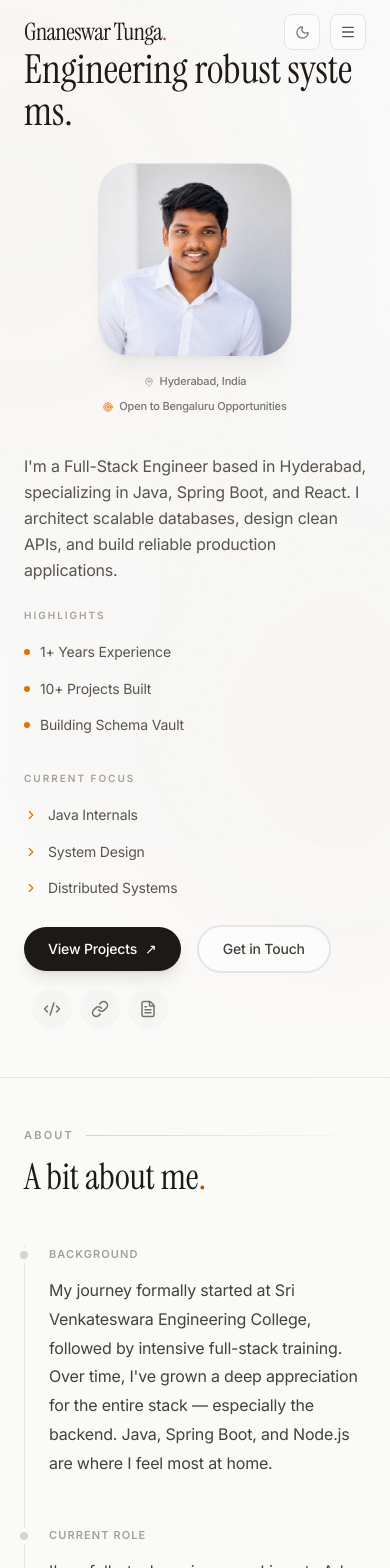
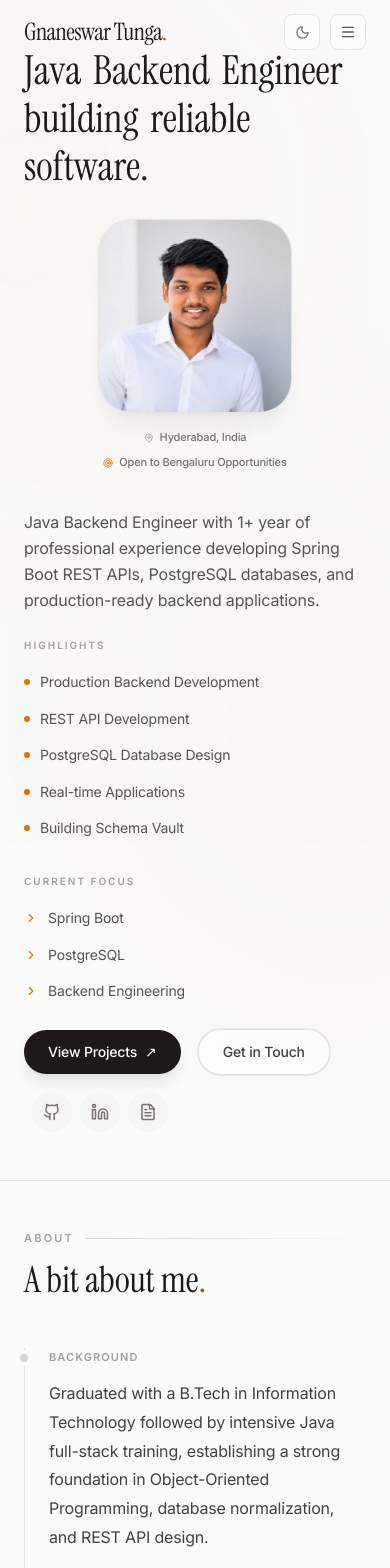
Before and after one commit to tungagnaneswar/gnaneswartunga-portfolio, a React (Vite) app: page / in a window 390 px wide. Shown: the top 1568 px of the page. Built offline with nearby package versions, Linux system fonts and the light colour scheme.

Commit message:
feat: add portfolio components including layout sections, project showcase, and content data structure

```diff
--- a/src/components/Footer.tsx
+++ b/src/components/Footer.tsx
@@ -5,12 +5,12 @@ export function Footer() {
     <footer className="border-t border-stone-200/60 dark:border-stone-800/60 py-8 px-6 sm:px-8">
       <div className="max-w-[1400px] mx-auto flex flex-col sm:flex-row items-center justify-between gap-3">
         <p className="text-md text-stone-600 dark:text-stone-300">
-          Built with ❤️ by <a href={siteData.github} target="_blank" rel="noopener noreferrer" className="hover:text-orange-500 dark:hover:text-orange-500 transition-colors">
-            {siteData.nickname}
+          Designed & Developed by <a href={siteData.github} target="_blank" rel="noopener noreferrer" className="hover:text-amber-700 dark:hover:text-amber-500 transition-colors">
+            {siteData.name}
           </a>
         </p>
         <p className="hidden sm:block text-md text-stone-600 dark:text-stone-300">
-          © {new Date().getFullYear()} {siteData.nickname}. All rights reserved.
+          © {new Date().getFullYear()} {siteData.name}. All rights reserved.
         </p>
       </div>
     </footer>
--- a/src/components/Hero.tsx
+++ b/src/components/Hero.tsx
@@ -1,7 +1,8 @@
 import { siteData } from '../data/content';
-import { Code2, Link, FileText, ChevronRight, MapPin, Target } from 'lucide-react';
+import { FileText, ChevronRight, MapPin, Target } from 'lucide-react';
 import { motion } from 'framer-motion';
 import { Magnetic } from './Magnetic';
+import { GithubIcon, LinkedinIcon } from './icons/BrandIcons';
 
 const sentence = {
   hidden: { opacity: 1 },
@@ -33,7 +34,7 @@ const fadeUp = {
 };
 
 export function Hero() {
-  const titleChars = siteData.name.split('');
+  const words = siteData.title.split(' ');
 
   return (
     <section
@@ -48,12 +49,16 @@ export function Hero() {
             variants={sentence}
             initial="hidden"
             animate="visible"
-            className="hero-heading font-serif leading-[1.05] text-stone-900 dark:text-stone-50 mb-5 overflow-hidden flex flex-wrap"
+            className="hero-heading font-serif leading-[1.1] text-stone-900 dark:text-stone-50 mb-5 flex flex-wrap gap-x-[0.3em] gap-y-1"
           >
-            {titleChars.map((char, index) => (
-              <motion.span key={index} variants={letter} className="inline-block relative">
-                {char === ' ' ? '\u00A0' : char}
-              </motion.span>
+            {words.map((word, wordIdx) => (
+              <span key={wordIdx} className="inline-block whitespace-nowrap">
+                {word.split('').map((char, charIdx) => (
+                  <motion.span key={charIdx} variants={letter} className="inline-block relative">
+                    {char}
+                  </motion.span>
+                ))}
+              </span>
             ))}
           </motion.h1>
 
@@ -68,7 +73,7 @@ export function Hero() {
               <div className="w-48 h-48 sm:w-60 sm:h-60 rounded-[2rem] overflow-hidden ring-1 ring-stone-200 dark:ring-stone-800 shadow-xl shadow-stone-900/5 dark:shadow-none">
                 <img
                   src="/profile.jpeg"
-                  alt={`Portrait of ${siteData.nickname}`}
+                  alt={`Portrait of ${siteData.name}`}
                   className="w-full h-full object-cover"
                 />
               </div>
@@ -93,7 +98,7 @@ export function Hero() {
             custom={0.6}
             className="text-base md:text-xl text-stone-600 dark:text-stone-300 leading-relaxed max-w-2xl mb-6 md:mb-8"
           >
-            {siteData.title}
+            {siteData.describe}
           </motion.p>
 
           {/* Two-column Info Section */}
@@ -109,8 +114,10 @@ export function Hero() {
               <p className="text-[10px] font-bold tracking-[0.2em] uppercase text-stone-400 dark:text-stone-500 mb-4">Highlights</p>
               <ul className="space-y-3">
                 {[
-                  "1+ Years Experience",
-                  "10+ Projects Built",
+                  "Production Backend Development",
+                  "REST API Development",
+                  "PostgreSQL Database Design",
+                  "Real-time Applications",
                   "Building Schema Vault"
                 ].map((meta, i) => (
                   <li key={i} className="flex items-center gap-2.5 text-[14px] text-stone-600 dark:text-stone-400">
@@ -125,7 +132,7 @@ export function Hero() {
             <div>
               <p className="text-[10px] font-bold tracking-[0.2em] uppercase text-stone-400 dark:text-stone-500 mb-4">Current Focus</p>
               <ul className="space-y-3">
-                {['Java Internals', 'System Design', 'Distributed Systems'].map((focus, i) => (
+                {['Spring Boot', 'PostgreSQL', 'Backend Engineering'].map((focus, i) => (
                   <li key={i} className="flex items-center gap-2.5 text-[14px] text-stone-600 dark:text-stone-400">
                     <ChevronRight size={14} className="text-amber-600 dark:text-amber-500/70" />
                     {focus}
@@ -168,9 +175,13 @@ export function Hero() {
                   target="_blank"
                   rel="noopener noreferrer"
                   aria-label="GitHub profile"
-                  className="w-10 h-10 flex items-center justify-center rounded-full bg-stone-100 dark:bg-stone-800 text-stone-500 dark:text-stone-400 hover:text-amber-700 dark:hover:text-amber-500 hover:bg-amber-50 dark:hover:bg-amber-500/10 transition-colors duration-300"
+                  title="GitHub"
+                  className="group relative w-10 h-10 flex items-center justify-center rounded-full bg-stone-100 dark:bg-stone-800 text-stone-500 dark:text-stone-400 hover:text-amber-700 dark:hover:text-amber-500 hover:bg-amber-50 dark:hover:bg-amber-500/10 transition-colors duration-300"
                 >
-                  <Code2 size={18} />
+                  <GithubIcon size={18} />
+                  <span className="absolute -top-9 left-1/2 -translate-x-1/2 px-2.5 py-1 text-[11px] font-medium text-stone-100 dark:text-stone-900 bg-stone-900/90 dark:bg-stone-100/90 rounded-md opacity-0 group-hover:opacity-100 transition-all duration-200 pointer-events-none whitespace-nowrap shadow-md z-20 translate-y-1 group-hover:translate-y-0">
+                    GitHub
+                  </span>
                 </a>
               </Magnetic>
               <Magnetic strength={0.1}>
@@ -179,9 +190,13 @@ export function Hero() {
                   target="_blank"
                   rel="noopener noreferrer"
                   aria-label="LinkedIn profile"
-                  className="w-10 h-10 flex items-center justify-center rounded-full bg-stone-100 dark:bg-stone-800 text-stone-500 dark:text-stone-400 hover:text-amber-700 dark:hover:text-amber-500 hover:bg-amber-50 dark:hover:bg-amber-500/10 transition-colors duration-300"
+                  title="LinkedIn"
+                  className="group relative w-10 h-10 flex items-center justify-center rounded-full bg-stone-100 dark:bg-stone-800 text-stone-500 dark:text-stone-400 hover:text-amber-700 dark:hover:text-amber-500 hover:bg-amber-50 dark:hover:bg-amber-500/10 transition-colors duration-300"
                 >
-                  <Link size={18} />
+                  <LinkedinIcon size={18} />
+                  <span className="absolute -top-9 left-1/2 -translate-x-1/2 px-2.5 py-1 text-[11px] font-medium text-stone-100 dark:text-stone-900 bg-stone-900/90 dark:bg-stone-100/90 rounded-md opacity-0 group-hover:opacity-100 transition-all duration-200 pointer-events-none whitespace-nowrap shadow-md z-20 translate-y-1 group-hover:translate-y-0">
+                    LinkedIn
+                  </span>
                 </a>
               </Magnetic>
               <Magnetic strength={0.1}>
@@ -190,9 +205,13 @@ export function Hero() {
                   target="_blank"
                   rel="noopener noreferrer"
                   aria-label="Download resume"
-                  className="w-10 h-10 flex items-center justify-center rounded-full bg-stone-100 dark:bg-stone-800 text-stone-500 dark:text-stone-400 hover:text-amber-700 dark:hover:text-amber-500 hover:bg-amber-50 dark:hover:bg-amber-500/10 transition-colors duration-300"
+                  title="Download Resume"
+                  className="group relative w-10 h-10 flex items-center justify-center rounded-full bg-stone-100 dark:bg-stone-800 text-stone-500 dark:text-stone-400 hover:text-amber-700 dark:hover:text-amber-500 hover:bg-amber-50 dark:hover:bg-amber-500/10 transition-colors duration-300"
                 >
                   <FileText size={18} />
+                  <span className="absolute -top-9 left-1/2 -translate-x-1/2 px-2.5 py-1 text-[11px] font-medium text-stone-100 dark:text-stone-900 bg-stone-900/90 dark:bg-stone-100/90 rounded-md opacity-0 group-hover:opacity-100 transition-all duration-200 pointer-events-none whitespace-nowrap shadow-md z-20 translate-y-1 group-hover:translate-y-0">
+                    Download Resume
+                  </span>
                 </a>
               </Magnetic>
             </div>
@@ -211,7 +230,7 @@ export function Hero() {
               <div className="w-56 h-56 sm:w-64 sm:h-64 md:w-80 md:h-80 rounded-[2rem] overflow-hidden ring-1 ring-stone-200 dark:ring-stone-800 transition-all duration-700 group-hover:ring-amber-500/50 shadow-2xl shadow-stone-900/5 dark:shadow-none">
                 <img
                   src="/profile.jpeg"
-                  alt={`Portrait of ${siteData.nickname}`}
+                  alt={`Portrait of ${siteData.name}`}
                   className="w-full h-full object-cover transition-transform duration-1000 group-hover:scale-[1.05]"
                 />
               </div>
--- a/src/components/Nav.tsx
+++ b/src/components/Nav.tsx
@@ -41,7 +41,7 @@ export function Nav() {
             className="font-serif text-2xl text-stone-900 dark:text-stone-50 tracking-tight hover:opacity-70 transition-opacity"
             data-cursor-hover
           >
-            {siteData.nickname}
+            {siteData.name}
             <span className="text-amber-700 dark:text-amber-500">.</span>
           </a>
         </Magnetic>
--- a/src/components/Projects.tsx
+++ b/src/components/Projects.tsx
@@ -1,8 +1,9 @@
 import { projects } from '../data/content';
 import type { Project } from '../data/content';
-import { Code2, ExternalLink } from 'lucide-react';
+import { ExternalLink } from 'lucide-react';
 import { useScrollReveal } from '../hooks/useScrollReveal';
 import { motion } from 'framer-motion';
+import { GithubIcon } from './icons/BrandIcons';
 
 /* ─── Case Study — amber-bordered aside ────────────────────────────────── */
 function CaseStudyBlock({ caseStudy }: { caseStudy: NonNullable<Project['caseStudy']> }) {
@@ -10,15 +11,23 @@ function CaseStudyBlock({ caseStudy }: { caseStudy: NonNullable<Project['caseStu
     <div className="mt-5 pl-4 border-l-2 border-amber-500/30 dark:border-amber-500/20 space-y-3">
       <div>
         <h4 className="text-[11px] font-bold tracking-widest uppercase text-stone-500 dark:text-stone-500 mb-1.5">
-          Why I built this
+          Problem
         </h4>
         <p className="text-[14.5px] text-stone-600 dark:text-stone-400 leading-[1.7]">
-          {caseStudy.why}
+          {caseStudy.problem}
         </p>
       </div>
       <div>
         <h4 className="text-[11px] font-bold tracking-widest uppercase text-stone-500 dark:text-stone-500 mb-1.5">
-          Technical Challenge
+          Solution
+        </h4>
+        <p className="text-[14.5px] text-stone-600 dark:text-stone-400 leading-[1.7]">
+          {caseStudy.solution}
+        </p>
+      </div>
+      <div>
+        <h4 className="text-[11px] font-bold tracking-widest uppercase text-stone-500 dark:text-stone-500 mb-1.5">
+          Technical Challenges
         </h4>
         <p className="text-[14.5px] text-stone-600 dark:text-stone-400 leading-[1.7]">
           {caseStudy.challenge}
@@ -50,7 +59,7 @@ function ProjectLinks({ project }: { project: Project }) {
           aria-label={`View ${project.title} source on GitHub`}
           className="inline-flex items-center gap-1.5 text-[13px] font-medium text-stone-500 dark:text-stone-500 hover:text-stone-900 dark:hover:text-stone-200 transition-colors"
         >
-          <Code2 size={14} />
+          <GithubIcon size={14} />
           Source
         </a>
       )}
@@ -77,7 +86,7 @@ function FeaturedProject({ project }: { project: Project }) {
   return (
     <motion.article
       ref={ref}
-      className={`card-hover group relative py-6 px-8 sm:py-8 sm:px-10 rounded-xl border border-stone-200 dark:border-stone-800 bg-white dark:bg-stone-900/50 mb-8 transition-all duration-700 ${
+      className={`card-hover group relative py-6 px-8 sm:py-8 sm:px-10 rounded-xl border border-amber-500/40 dark:border-amber-500/30 bg-white dark:bg-stone-900/50 mb-8 transition-all duration-700 shadow-sm hover:shadow-md ${
         isVisible ? 'opacity-100 translate-y-0' : 'opacity-0 translate-y-6'
       }`}
     >
@@ -88,10 +97,15 @@ function FeaturedProject({ project }: { project: Project }) {
 
       <div className="relative z-10">
         {/* Badge */}
-        <span className="inline-flex items-center gap-1.5 text-[9px] font-bold tracking-[0.15em] uppercase text-stone-500 dark:text-stone-400 mb-4">
-          <span>{project.badge === 'PROFESSIONAL' ? '💼' : '🔬'}</span>
-          {project.badge}
-        </span>
+        <div className="flex items-center gap-2 mb-4 flex-wrap">
+          <span className="inline-flex items-center gap-1.5 px-2.5 py-0.5 rounded-full text-[9px] font-bold tracking-[0.15em] uppercase bg-amber-500/10 text-amber-700 dark:text-amber-400 border border-amber-500/20">
+            ★ FLAGSHIP PROJECT
+          </span>
+          <span className="inline-flex items-center gap-1.5 text-[9px] font-bold tracking-[0.15em] uppercase text-stone-500 dark:text-stone-400">
+            <span>{project.badge === 'PROFESSIONAL' ? '💼' : '🔬'}</span>
+            {project.badge}
+          </span>
+        </div>
 
         {/* Title */}
         <h3 className="font-serif text-2xl sm:text-3xl md:text-4xl text-stone-900 dark:text-stone-50 leading-snug mb-3 group-hover:text-amber-700 dark:group-hover:text-amber-500 transition-colors">
@@ -242,7 +256,7 @@ export function Projects() {
           Projects
         </p>
         <h2 className="font-serif section-heading text-stone-900 dark:text-stone-50">
-          Selected work<span className="text-amber-700 dark:text-amber-500">.</span>
+          Engineering Projects<span className="text-amber-700 dark:text-amber-500">.</span>
         </h2>
       </div>
 
--- /dev/null
+++ b/src/components/icons/BrandIcons.tsx
@@ -0,0 +1,36 @@
+export function GithubIcon({ size = 18 }: { size?: number }) {
+  return (
+    <svg
+      width={size}
+      height={size}
+      viewBox="0 0 24 24"
+      fill="none"
+      stroke="currentColor"
+      strokeWidth="2"
+      strokeLinecap="round"
+      strokeLinejoin="round"
+    >
+      <path d="M15 22v-4a4.8 4.8 0 0 0-1-3.5c3 0 6-2 6-5.5.08-1.25-.27-2.48-1-3.5.28-1.15.28-2.35 0-3.5 0 0-1 0-3 1.5-2.64-.5-5.36-.5-8 0C6 2 5 2 5 2c-.3 1.15-.3 2.35 0 3.5A5.403 5.403 0 0 0 4 9c0 3.5 3 5.5 6 5.5-.39.49-.68 1.05-.85 1.65-.17.6-.22 1.23-.15 1.85v4" />
+      <path d="M9 18c-4.51 2-5-2-7-2" />
+    </svg>
+  );
+}
+
+export function LinkedinIcon({ size = 18 }: { size?: number }) {
+  return (
+    <svg
+      width={size}
+      height={size}
+      viewBox="0 0 24 24"
+      fill="none"
+      stroke="currentColor"
+      strokeWidth="2"
+      strokeLinecap="round"
+      strokeLinejoin="round"
+    >
+      <path d="M16 8a6 6 0 0 1 6 6v7h-4v-7a2 2 0 0 0-2-2 2 2 0 0 0-2 2v7h-4v-7a6 6 0 0 1 6-6z" />
+      <rect x="2" y="9" width="4" height="12" />
+      <circle cx="4" cy="4" r="2" />
+    </svg>
+  );
+}
--- a/src/data/content.ts
+++ b/src/data/content.ts
@@ -1,8 +1,8 @@
 export const siteData = {
-  name: 'Engineering robust systems.',
-  nickname: 'Gnaneswar Tunga',
-  title: "I'm a Full-Stack Engineer based in Hyderabad, specializing in Java, Spring Boot, and React. I architect scalable databases, design clean APIs, and build reliable production applications.",
-  pitch: 'Engineering robust systems.',
+  name: 'Gnaneswar Tunga',
+  title: 'Java Backend Engineer building reliable software.',
+  describe: 'Java Backend Engineer with 1+ year of professional experience developing Spring Boot REST APIs, PostgreSQL databases, and production-ready backend applications.',
+  pitch: 'Building scalable backend systems with Java.',
   location: 'Hyderabad, India',
   email: 'tungagnaneswar12@gmail.com',
   phone: '+91 6301508340',
@@ -13,9 +13,9 @@ export const siteData = {
 
 export const about = {
   paragraphs: [
-    "I'm a full-stack engineer working at eArbor in Hyderabad. I spend my days designing REST APIs, structuring PostgreSQL schemas, and hooking everything up to React frontends.",
-    "My journey formally started at Sri Venkateswara Engineering College, followed by intensive full-stack training. Over time, I've grown a deep appreciation for the entire stack — especially the backend. Java, Spring Boot, and Node.js are where I feel most at home.",
-    "I'm currently spending most of my free time learning Java internals, distributed systems, and building Schema Vault. I enjoy understanding how systems work internally, from JVM behavior to distributed systems.",
+    'Software Developer at eArbor, developing backend services with Java, Spring Boot, and PostgreSQL, while delivering responsive web interfaces using React.',
+    'Graduated with a B.Tech in Information Technology followed by intensive Java full-stack training, establishing a strong foundation in Object-Oriented Programming, database normalization, and REST API design.',
+    'Currently focusing on backend engineering, JVM performance, SQL query optimization, and building database tools like Schema Vault to solve real developer workflow challenges.',
   ],
 };
 
@@ -26,16 +26,20 @@ export type SkillGroup = {
 
 export const skills: SkillGroup[] = [
   {
-    category: 'Core Expertise',
-    items: ['Java', 'Spring Boot', 'PostgreSQL', 'REST API Design', 'React.js'],
+    category: 'Backend Engineering',
+    items: ['Java', 'Spring Boot', 'Spring Security', 'Hibernate / JPA', 'REST APIs'],
   },
   {
-    category: 'Tools & Technologies',
-    items: ['Node.js', 'Express.js', 'Docker', 'TypeScript', 'Tailwind CSS', 'MongoDB', 'AWS', 'Git'],
+    category: 'Frontend Engineering',
+    items: ['React', 'TypeScript', 'Tailwind CSS'],
   },
   {
-    category: 'Knowledge',
-    items: ['System Design', 'Distributed Systems (Raft)', 'Generative AI'],
+    category: 'Database & DevOps',
+    items: ['PostgreSQL', 'SQL Optimization', 'Docker', 'Git', 'AWS', 'Linux'],
+  },
+  {
+    category: 'Engineering Concepts',
+    items: ['OOP', 'Data Structures', 'REST API Design', 'JWT Authentication', 'RBAC'],
   },
 ];
 
@@ -49,61 +53,58 @@ export type Project = {
   demo?: string;
   featured?: boolean;
   caseStudy?: {
-    why: string;
     problem: string;
+    solution: string;
     challenge: string;
     learned: string;
   };
   features?: string[];
 };
 
-
-
 export const projects: Project[] = [
   {
-    title: 'Schema Vault - A Database Schema Drift Detection Platform',
+    title: 'Schema Vault - Database Schema Comparison & Drift Detection Platform',
     number: '01',
     badge: 'ENGINEERING PROJECT',
-    description: 'Developed a comparison engine to detect database schema drift between local and production environments, solving the problem of silent deployment bugs.',
-    tags: ['Java', 'Spring Boot', 'Docker', 'PostgreSQL', 'React', 'TypeScript'],
+    description: 'An automated developer tool that detects database schema drift across environments by inspecting PostgreSQL system catalogs and comparing structural AST diffs.',
+    tags: ['Java', 'Spring Boot', 'PostgreSQL', 'REST API', 'Docker', 'React', 'TypeScript', 'Git'],
     github: 'https://github.com/tungagnaneswar/schema-vault-backend',
     demo: 'https://schema-vault-kappa.vercel.app/',
     featured: true,
     caseStudy: {
-      why: 'I repeatedly faced issues keeping local and production databases synced without paying for expensive tools.',
-      problem: 'Database schema drift causes silent bugs that are hard to trace and break production deployments.',
-      challenge: 'Writing a reliable comparison engine that parses SQL structure and accurately detects missing columns, indexes, and constraints without false positives.',
-      learned: 'Deepened my understanding of PostgreSQL internals, metadata tables, and writing robust parsing logic in Spring Boot.'
+      problem: 'Unnoticed database schema drift between local, staging, and production environments causes silent runtime failures and broken production deployments.',
+      solution: 'Built a Spring Boot comparison service that extracts metadata from PostgreSQL information_schema catalogs and flags schema drift before release.',
+      challenge: 'Parsing PostgreSQL catalog metadata to compare tables, data types, indexes, and constraints accurately without false-positive drift alerts.',
+      learned: 'Mastered PostgreSQL information_schema catalogs, structural AST diffing, metadata extraction, and building production developer tools.'
     }
   },
   {
     title: 'Fleet Management System',
     number: '02',
     badge: 'PROFESSIONAL',
-    description: 'Engineered a real-time fleet tracking system to solve legacy polling issues. Integrated WebSockets for live status updates and optimized PostgreSQL databases for scale.',
-    tags: ['Node.js', 'Express.js', 'React', 'TypeScript', 'Socket.IO', 'PostgreSQL'],
+    description: 'A production vehicle tracking platform engineered with real-time WebSocket telemetry, optimized PostgreSQL queries, and Role-Based Access Control.',
+    tags: ['Java', 'Spring Boot', 'PostgreSQL', 'REST API', 'Socket.IO', 'RBAC', 'React', 'TypeScript'],
     featured: true,
-    features: [
-      'Implemented Kanban Board for task management using drag and drop functionality',
-      'Designed scalable PostgreSQL database schemas and API endpoints.',
-      'Built responsive interfaces for live vehicle tracking and status updates.',
-      'Integrated role-based access for fleet managers and administrators.',
-      'Optimized backend queries for high-volume vehicle data.'
-    ]
+    caseStudy: {
+      problem: 'Legacy HTTP polling caused high server latency, high database overhead, and delayed vehicle status updates across tracking feeds.',
+      solution: 'Developed Spring Boot REST APIs, designed normalized PostgreSQL schemas, and integrated Socket.IO WebSockets for low-latency telemetry streaming.',
+      challenge: 'Optimizing PostgreSQL query execution for time-series updates while preventing connection bottlenecks during peak vehicle tracking.',
+      learned: 'Mastered WebSocket lifecycle management, database index tuning for real-time telemetry, and secure RBAC authorization models.'
+    }
   },
   {
     title: 'Property Management Platform',
     number: '03',
     badge: 'PROFESSIONAL',
-    description: 'Implemented production modules including real-time notifications, PostgreSQL schema design and responsive React interfaces.',
-    tags: ['Node.js', 'Express.js', 'React', 'TypeScript', 'Socket.IO', 'PostgreSQL'],
+    description: 'An enterprise multi-tenant property platform built with real-time notifications, JWT authentication, and optimized database endpoints.',
+    tags: ['Java', 'Spring Boot', 'Spring Security', 'PostgreSQL', 'REST API', 'Socket.IO', 'JWT', 'React'],
     featured: true,
-    features: [
-      'Implemented Socket.IO real-time notifications, replacing legacy polling.',
-      'Built production-ready React interfaces with reusable components.',
-      'Developed comprehensive role-based access control modules.',
-      'Optimized backend queries for high-volume tenant data.'
-    ]
+    caseStudy: {
+      problem: 'Property managers and tenants experienced communication delays due to synchronous request handling and unoptimized query execution.',
+      solution: 'Engineered Spring Boot REST services, added Socket.IO real-time event streams, and implemented JWT authentication with RBAC in React.',
+      challenge: 'Maintaining strict multi-tenant data isolation boundaries while delivering fast event broadcasting for urgent maintenance alerts.',
+      learned: 'Gained hands-on experience in Spring Security authentication, PostgreSQL JOIN optimizations, and modular React component design.'
+    }
   }
 ];
 
@@ -122,9 +123,12 @@ export const experience: ExperienceItem[] = [
     period: 'Aug 2025 - Present',
     location: 'Hyderabad, India',
     bullets: [
-      'Implemented Socket.IO real-time notifications, replacing a polling-based system and reducing server load significantly.',
-      'Designed PostgreSQL schemas and REST APIs in Java / Spring Boot, delivering features end-to-end from database to UI.',
-      'Built production-ready React.js frontends with clean component architecture, responsive layouts, and consistent UX.',
+      'Developed multiple production REST APIs using Java and Spring Boot for core business modules.',
+      'Designed normalized PostgreSQL database schemas and optimized SQL queries for high-performance retrieval.',
+      'Integrated Socket.IO WebSockets for real-time event notifications, replacing legacy HTTP polling systems.',
+      'Implemented secure JWT authentication and Role-Based Access Control (RBAC) across backend endpoints.',
+      'Built responsive React components and integrated frontends with production Spring Boot REST services.',
+      'Participated in active production deployments, sprint planning, and collaborative code reviews.',
     ],
   },
   {
@@ -133,9 +137,10 @@ export const experience: ExperienceItem[] = [
     period: 'Aug 2024 - Mar 2025',
     location: 'Bangalore, India',
     bullets: [
-      'Completed an intensive Java full-stack program — Spring Boot, React.js, MySQL, and cloud fundamentals.',
-      'Built and deployed multiple full-stack applications, demonstrating ownership across the entire development lifecycle.',
-      'Competed in hackathons and coding challenges, sharpening problem-solving and collaborative engineering skills.',
+      'Trained in Core Java, Spring Boot, Hibernate/JPA, Object-Oriented Design, and PostgreSQL database modeling.',
+      'Designed relational database schemas and developed CRUD REST APIs for full-stack web applications.',
+      'Built interactive React frontend interfaces, connecting components to backend REST endpoints.',
+      'Utilized Git for version control, participated in collaborative code reviews, and debugged application issues.',
     ],
   },
 ];
```
Also changed, not shown: src/components/About.tsx (+4 -4 lines), src/components/Contact.tsx (+55 -87 lines), src/components/Experience.tsx (+7 -6 lines), src/components/Skills.tsx (+5 -5 lines).
